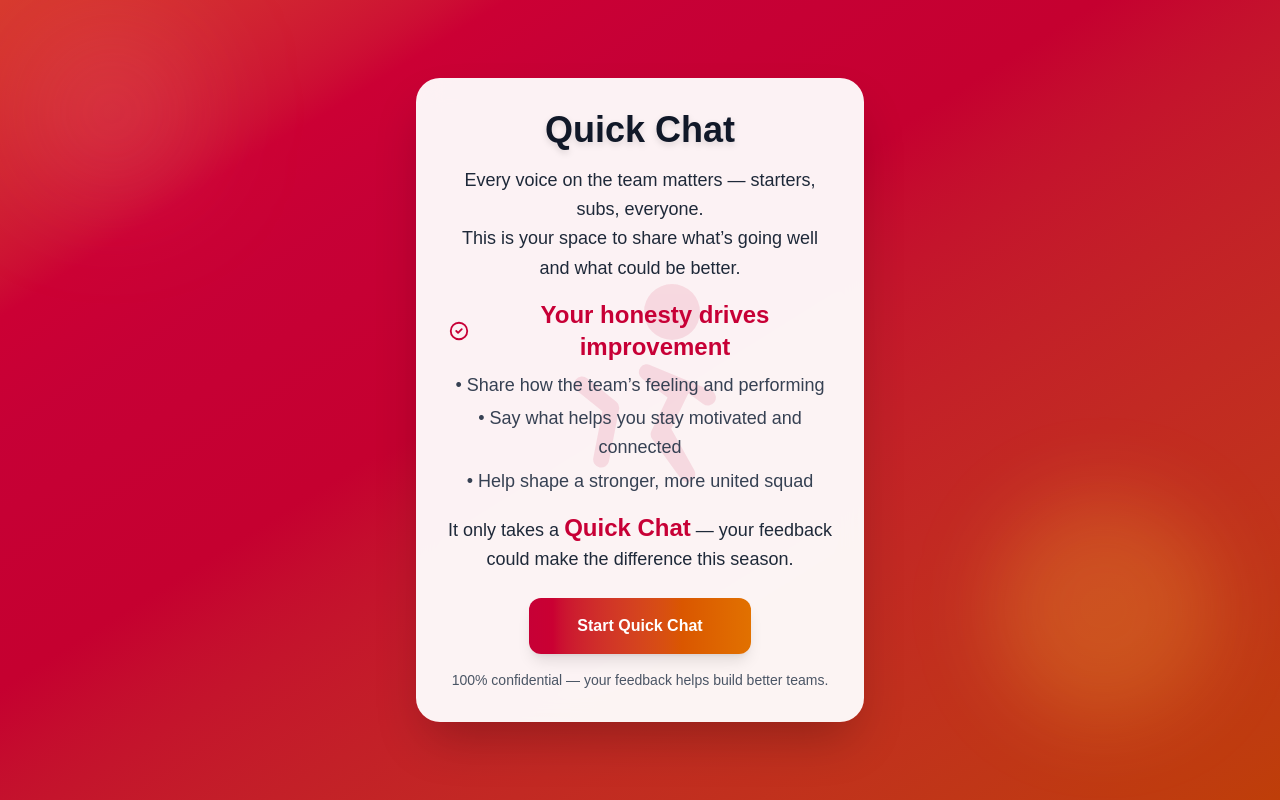
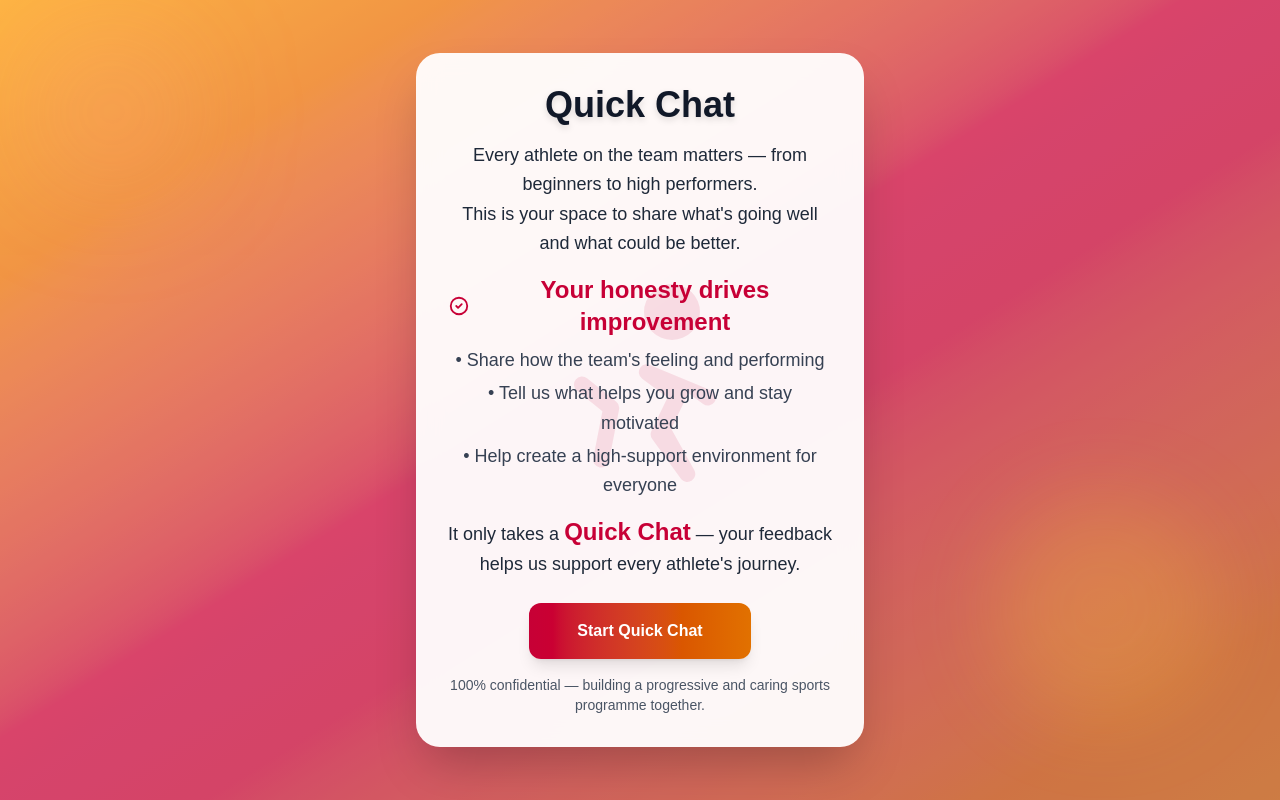
Before and after one commit to damienwarren-blip/video-coach, a Next.js app: page /sports in a window 1280 px wide. Built offline with nearby package versions, Linux system fonts and the light colour scheme.

Commit message:
Update page.js

```diff
--- a/app/sports/page.js
+++ b/app/sports/page.js
@@ -17,9 +17,9 @@ export default function QuickChatAthlete() {
     <main className="relative flex flex-col items-center justify-center min-h-screen px-4 overflow-hidden">
       {/* Gradient background */}
       <div className="absolute inset-0">
-        <div className="w-full h-full bg-gradient-to-br from-amber-500 via-rose-700 to-amber-700 animate-gradient-x"></div>
-        <div className="absolute top-10 left-10 w-36 h-36 bg-rose-300/20 rounded-full filter blur-3xl animate-bounce-slow"></div>
-        <div className="absolute bottom-20 right-16 w-56 h-56 bg-amber-300/20 rounded-full filter blur-2xl animate-bounce-slow"></div>
+        <div className="w-full h-full bg-gradient-to-br from-amber-500 via-rose-700 to-amber-700 animate-pulse"></div>
+        <div className="absolute top-10 left-10 w-36 h-36 bg-rose-300/20 rounded-full filter blur-3xl"></div>
+        <div className="absolute bottom-20 right-16 w-56 h-56 bg-amber-300/20 rounded-full filter blur-2xl"></div>
       </div>
 
       {/* Card */}
@@ -49,9 +49,9 @@ export default function QuickChatAthlete() {
 
             {/* Subheader */}
             <p className="text-gray-800 mb-4 text-base sm:text-lg leading-relaxed relative z-10">
-              Every voice on the team matters — starters, subs, everyone.{" "}
+              Every athlete on the team matters — from beginners to high performers.{" "}
               <br />
-              This is your space to share what’s going well and what could be
+              This is your space to share what's going well and what could be
               better.
             </p>
 
@@ -76,9 +76,9 @@ export default function QuickChatAthlete() {
                 </span>
               </div>
               <ul className="space-y-1 text-gray-700">
-                <li>• Share how the team’s feeling and performing</li>
-                <li>• Say what helps you stay motivated and connected</li>
-                <li>• Help shape a stronger, more united squad</li>
+                <li>• Share how the team's feeling and performing</li>
+                <li>• Tell us what helps you grow and stay motivated</li>
+                <li>• Help create a high-support environment for everyone</li>
               </ul>
             </div>
 
@@ -88,7 +88,7 @@ export default function QuickChatAthlete() {
               <strong className="text-xl sm:text-2xl text-rose-700">
                 Quick Chat
               </strong>{" "}
-              — your feedback could make the difference this season.
+              — your feedback helps us support every athlete's journey.
             </p>
 
             {/* Start button */}
@@ -101,7 +101,7 @@ export default function QuickChatAthlete() {
 
             {/* Disclaimer */}
             <p className="text-sm text-gray-600 mt-4 relative z-10">
-              100% confidential — your feedback helps build better teams.
+              100% confidential — building a progressive and caring sports programme together.
             </p>
           </>
         ) : (
@@ -115,26 +115,6 @@ export default function QuickChatAthlete() {
           </div>
         )}
       </div>
-
-      {/* Tailwind animations */}
-      <style jsx>{`
-        @keyframes gradient-x {
-          0%,
-          100% {
-            background-position: 0% 50%;
-          }
-          50% {
-            background-position: 100% 50%;
-          }
-        }
-        .animate-gradient-x {
-          background-size: 200% 200%;
-          animation: gradient-x 15s ease infinite;
-        }
-        .animate-bounce-slow {
-          animation: bounce 8s infinite alternate;
-        }
-      `}</style>
     </main>
   );
 }
```
